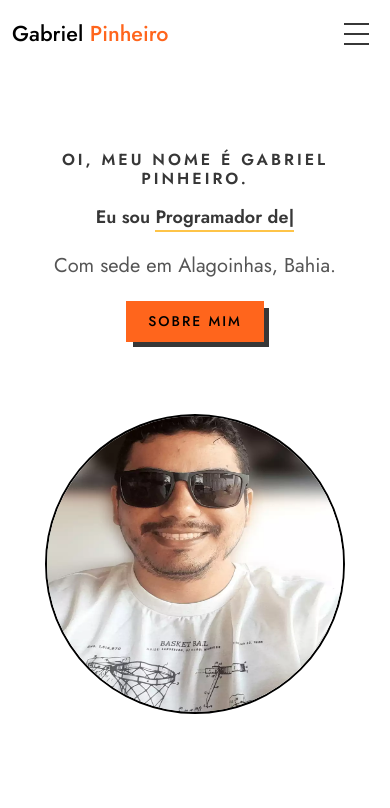
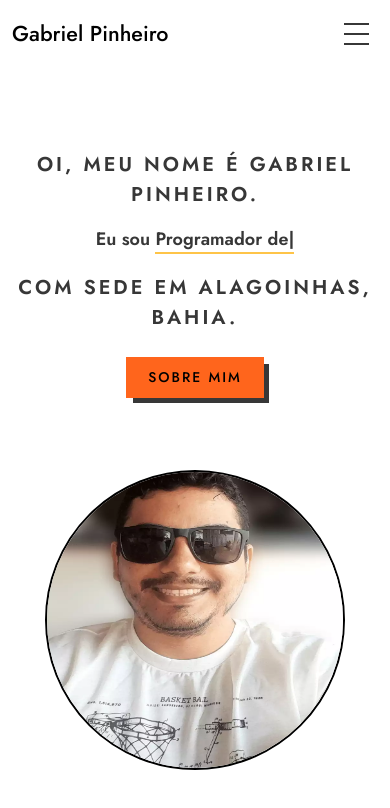
Before and after one commit to GabrielPSantana/-portfolio, a plain HTML site: page index.html in a window 390 px wide. Drawn offline with nearby package versions, Linux system fonts and the light colour scheme.

Commit message:
Realizado alterações no layout

```diff
--- a/assets/css/style.css
+++ b/assets/css/style.css
@@ -204,7 +204,7 @@ main {
     z-index: 1;
 }
 
-.home-section .home-intro h6 {
+.home-section .home-intro p {
     font-weight: 600;
     color: var(--dark-color);
     letter-spacing: 3px;
@@ -214,7 +214,7 @@ main {
 }
 
 @media (max-width: 767px) {
-    .home-section .home-intro h6 {
+    .home-section .home-intro p {
         margin: 0 0 20px;
     }
 }
--- a/index.html
+++ b/index.html
@@ -18,7 +18,7 @@
             <div class="container">
                 <!--Brand Name/Logo-->
                 <a href="#" class="navbar-brand">
-                    <h4 class="mb-0">Gabriel <span class="text-primary">Pinheiro</span></h4>
+                    <h4 class="mb-0">Gabriel Pinheiro</h4>
                 </a>
 
                 <!--Menu-->
@@ -55,7 +55,7 @@
 
                     <div class="col-lg-6">
                         <div class="home-intro text-center text-lg-start">
-                            <h6>Oi, Meu nome é Gabriel Pinheiro.</h6>
+                            <p>Oi, Meu nome é Gabriel Pinheiro.</p>
                             <h1>Eu sou <span id="type-it"></span></h1>
                             <p>Com sede em Alagoinhas, Bahia.</p>
                             <a href="#sobre" class="colored-btn mt-1"> Sobre Mim</a>
```
